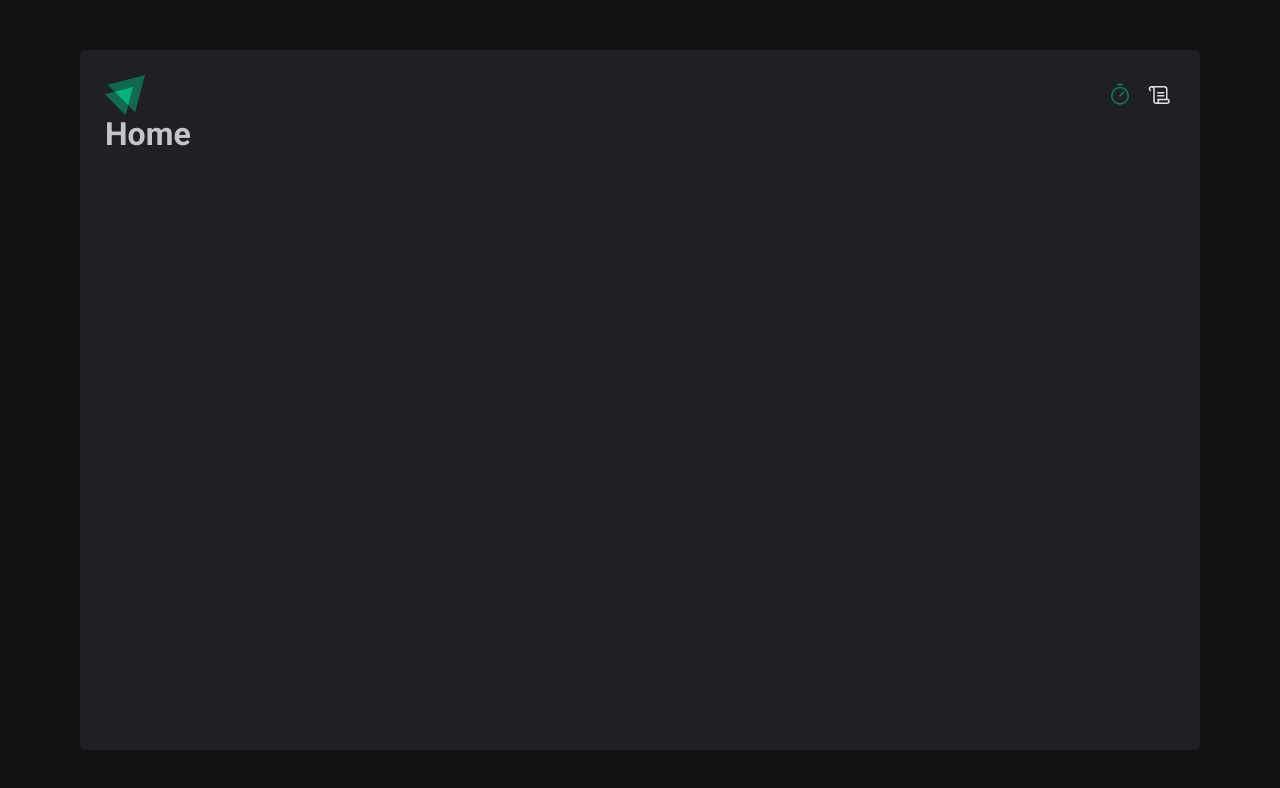
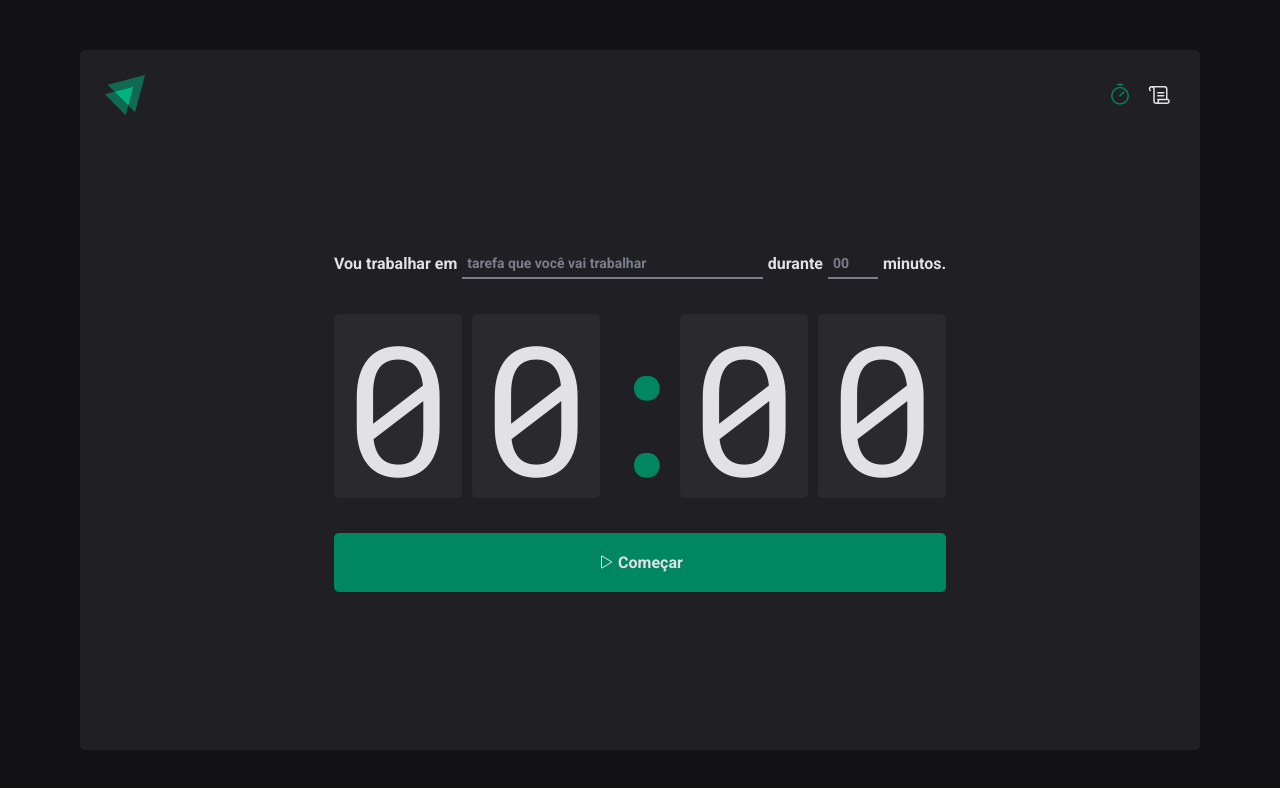
Before and after one commit to aeagiraldelli/02-ignite-timer, a React (Vite) app: page / in a window 1280 px wide. Shown: the top 788 px of the page. Built offline with nearby package versions, Linux system fonts and the light colour scheme.

Commit message:
feat: home page.

```diff
--- a/src/pages/Home.tsx
+++ /dev/null
@@ -1,7 +0,0 @@
-export function Home() {
-  return (
-    <>
-      <h1>Home</h1>
-    </>
-  )
-}
--- /dev/null
+++ b/src/pages/Home/index.tsx
@@ -0,0 +1,43 @@
+import { Play } from "@phosphor-icons/react";
+import {
+  CountdownButton, CountdownContainer,
+  DurationInput, FormContainer,
+  HomeContainer, Separator, TaskInput
+} from "./styles";
+
+export function Home() {
+  return (
+    <HomeContainer>
+      <form action="">
+        <FormContainer>
+          <label htmlFor="input-task">Vou trabalhar em</label>
+          <TaskInput
+            type="text"
+            name="input-task"
+            id="input-task"
+            placeholder="tarefa que você vai trabalhar"
+          />
+          <label htmlFor="input-minutes-duration">durante</label>
+          <DurationInput
+            type="number"
+            step={5}
+            min={1} max={60}
+            name="input-minutes-duration"
+            id="input-minutes-duration"
+            placeholder="00"
+          />
+
+          <span>minutos.</span>
+        </FormContainer>
+        <CountdownContainer>
+          <span>0</span>
+          <span>0</span>
+          <Separator>:</Separator>
+          <span>0</span>
+          <span>0</span>
+        </CountdownContainer>
+        <CountdownButton type="submit"><Play />Começar</CountdownButton>
+      </form>
+    </HomeContainer>
+  )
+}
--- /dev/null
+++ b/src/pages/Home/styles.ts
@@ -0,0 +1,110 @@
+import styled from 'styled-components';
+
+export const HomeContainer = styled.main`
+  height: 100%;
+  flex: 1;
+  display: flex;
+  flex-direction: column;
+  align-items: center;
+  justify-content: center;
+
+  form {
+    display: flex;
+    flex-direction: column;
+    align-items: center;
+    gap: 3.5rem;
+  }
+`
+
+export const FormContainer = styled.div`
+  width: 100%;
+  display: flex;
+  flex-direction: row;
+  align-items: center;
+  justify-content: center;
+  gap: 0.5rem;
+  color: ${props => props.theme['gray-100']};
+  font-size: 1.6rem;
+  font-weight: bold;
+  flex-wrap: wrap;
+`
+
+export const CountdownContainer = styled.div`
+  font-family: 'Roboto Mono', monospace;
+  font-size: 18rem;
+  line-height: 0.8;
+  color: ${props => props.theme['gray-100']};
+
+  display: flex;
+  gap: 1rem;
+
+  span {
+    background: ${props => props.theme['gray-700']};
+    padding: 2rem 1rem;
+    border-radius: 5px;
+  }
+`
+
+export const Separator = styled.div`
+  padding: 2rem 0;
+  color: ${props => props.theme['green-500']};
+  width: 6rem;
+  overflow: hidden;
+  display: flex;
+  justify-content: center;
+  align-items: center;
+`
+
+export const CountdownButton = styled.button`
+  width: 100%;
+  border: 0;
+  padding: 2rem;
+  border-radius: 5px;
+
+  display: flex;
+  align-items: center;
+  justify-content: center;
+  gap: 0.5rem;
+
+  font-weight: bold;
+
+  background: ${props => props.theme['green-500']};
+  color: ${props => props.theme['gray-100']};
+  transition: background 150ms;
+
+  &:not(:disabled):hover {
+    background: ${props => props.theme['green-700']};
+  }
+
+  &:disabled {
+    opacity: 70%;
+    cursor: not-allowed;
+  }
+`
+const BaseInput = styled.input`
+  background: transparent;
+  border: 0;
+  height: 3rem;
+  border-bottom: 2px solid ${props => props.theme['gray-500']};
+  font-weight: bold;
+  font-size: 1.4rem;
+  padding: 0 0.5rem;
+  color: ${props => props.theme['gray-100']};
+
+  &::placeholder{
+    color: ${props => props.theme['gray-500']};
+  }
+
+  &:focus {
+    box-shadow: none;
+    border-color: ${props => props.theme['green-500']};
+  }
+`
+
+export const TaskInput = styled(BaseInput)`
+  flex: 1;
+`
+
+export const DurationInput = styled(BaseInput)`
+  width: 5rem;
+`
--- /dev/null
+++ b/src/pages/history/index.tsx
@@ -0,0 +1,6 @@
+
+export function History() {
+  return (
+    <></>
+  )
+}
--- a/src/styles/global.ts
+++ b/src/styles/global.ts
@@ -29,5 +29,6 @@ export const GlobalStyle = createGlobalStyle`
     font-family: 'Roboto', sans-serif;
     font-weight: 400;
     font-size: 1.6rem;
+    -webkit-font-smoothing: antialiased;
   }
 `;
```
Also changed, not shown: src/pages/history/styles.ts (added).
